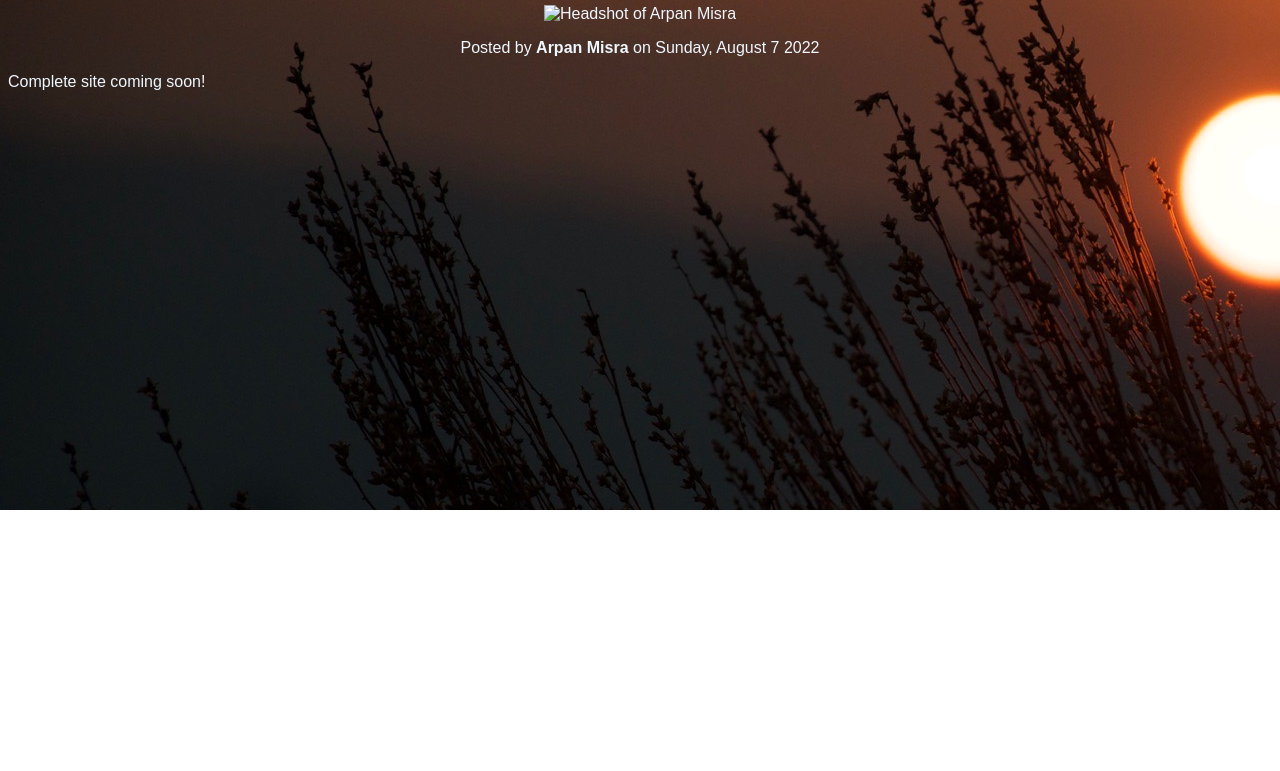
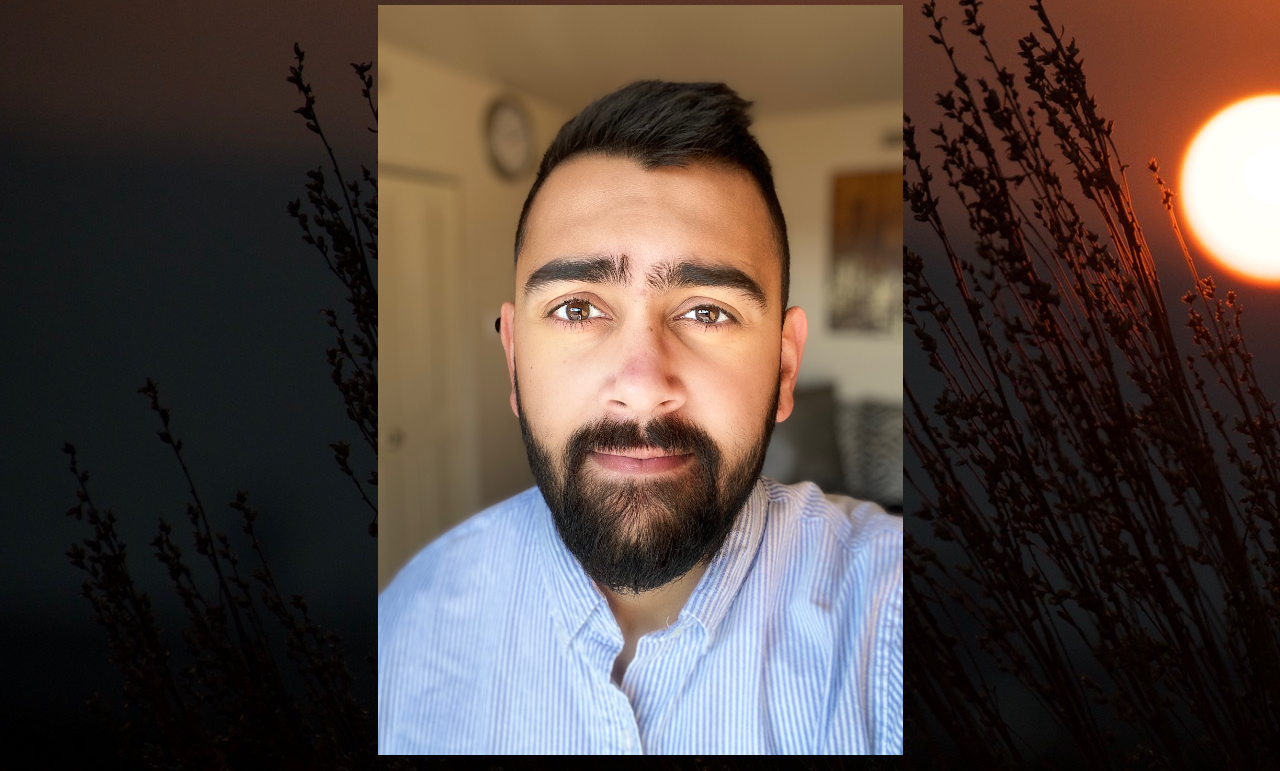
Before and after one commit to arpanmisra/projects, a plain HTML site: page index.html in a window 1280 px wide. Shown: the part 290-1061 px from the top of the page. Before the commit the page ends 800 px from the top, so only its background shows below. Drawn offline with Linux system fonts and the light colour scheme.

Commit message:
Tenth commit

```diff
--- a/index.html
+++ b/index.html
@@ -22,7 +22,7 @@
         <h2>About Me!</h2>
 
         <img
-          src="./img/arpan-misra.jpg"
+          src="./img/arpanmisra.jpg"
           alt="Headshot of Arpan Misra"
           width="525"
           height="750"
```
